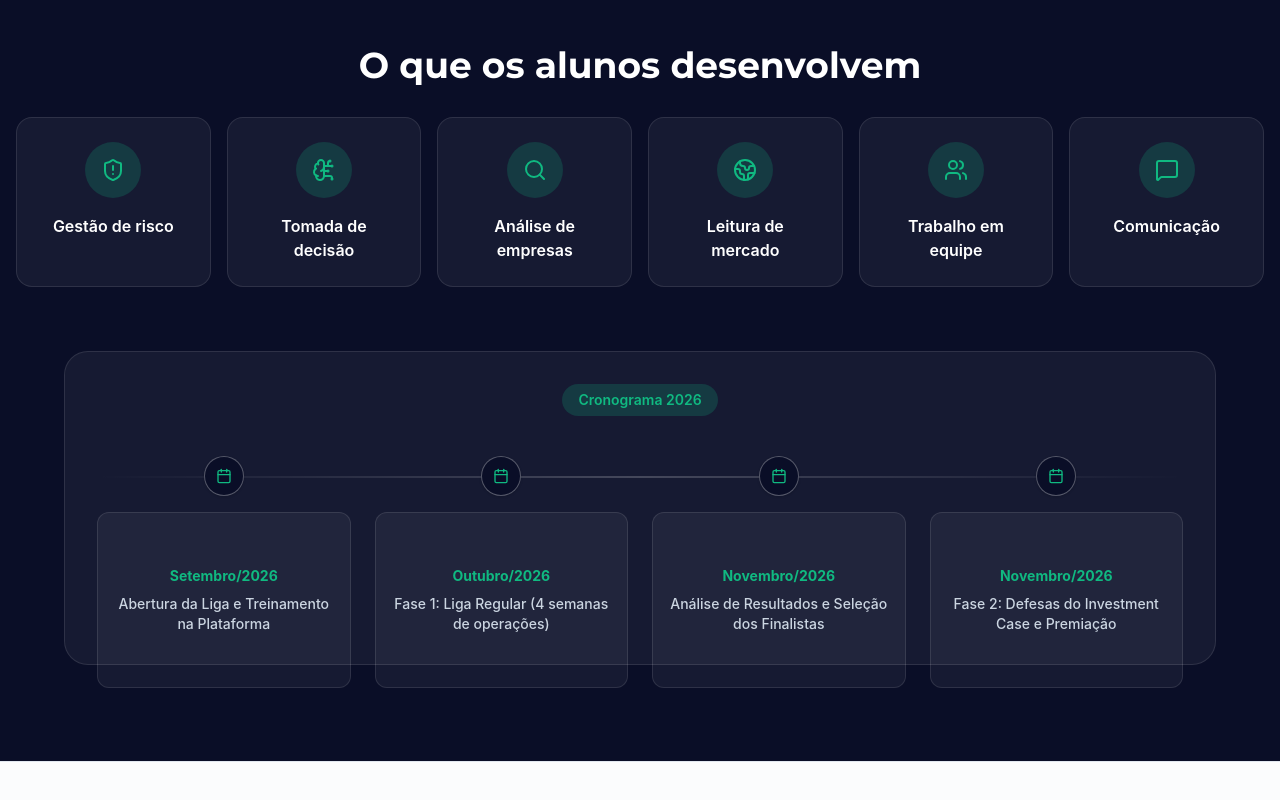
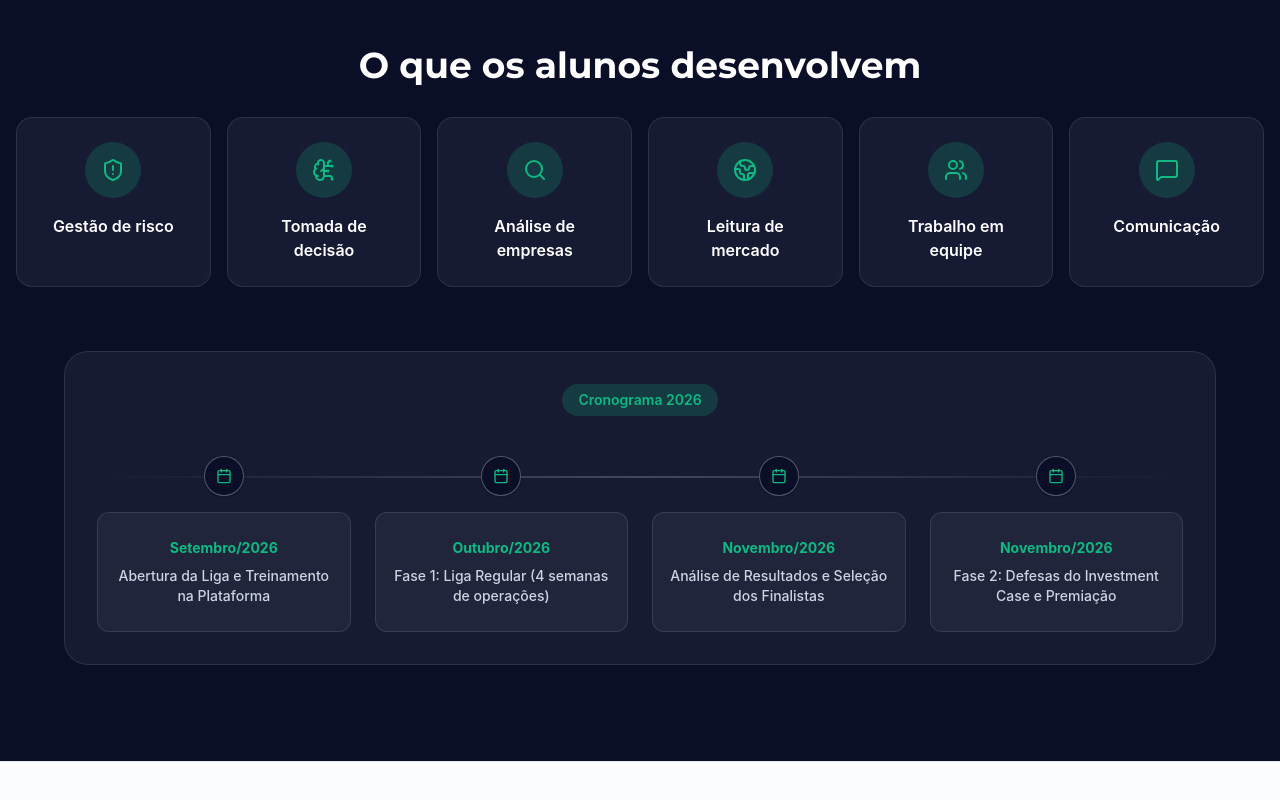
Before and after one commit to pdambr97/desafios-real-grana, a React (Vite) app: page /investor-league in a window 1280 px wide. Shown: the part 3773-4573 px from the top of the page. Built offline with nearby package versions, Linux system fonts and the light colour scheme.

Commit message:
Fix schedule card overflow on investor page

```diff
--- a/src/pages/InvestorLeague.tsx
+++ b/src/pages/InvestorLeague.tsx
@@ -426,11 +426,11 @@ export default function InvestorLeague() {
 
             <div className="grid grid-cols-1 md:grid-cols-4 justify-between items-stretch gap-6 relative before:hidden md:before:block before:absolute before:top-5 before:left-0 before:w-full before:h-0.5 before:bg-gradient-to-r before:from-transparent before:via-white/20 before:to-transparent">
               {schedule.map((item, i) => (
-                <div key={i} className="relative w-full text-center group">
-                  <div className="flex items-center justify-center w-10 h-10 mx-auto rounded-full border border-white/30 bg-navy text-white shadow relative z-10 mb-4 group-hover:scale-110 transition-transform">
+                <div key={i} className="relative w-full text-center group flex flex-col">
+                  <div className="flex items-center justify-center w-10 h-10 mx-auto shrink-0 rounded-full border border-white/30 bg-navy text-white shadow relative z-10 mb-4 group-hover:scale-110 transition-transform">
                     <Calendar className="w-4 h-4 text-investor" />
                   </div>
-                  <div className="bg-white/5 p-4 rounded-xl border border-white/10 h-full flex flex-col justify-center min-h-[120px]">
+                  <div className="bg-white/5 p-4 rounded-xl border border-white/10 flex-1 flex flex-col justify-center min-h-[120px]">
                     <div className="text-investor font-bold text-sm mb-2">{item.date}</div>
                     <div className="text-slate-300 font-medium text-sm leading-snug">
                       {item.title}
```
Also changed, not shown: .skip.config.json.
